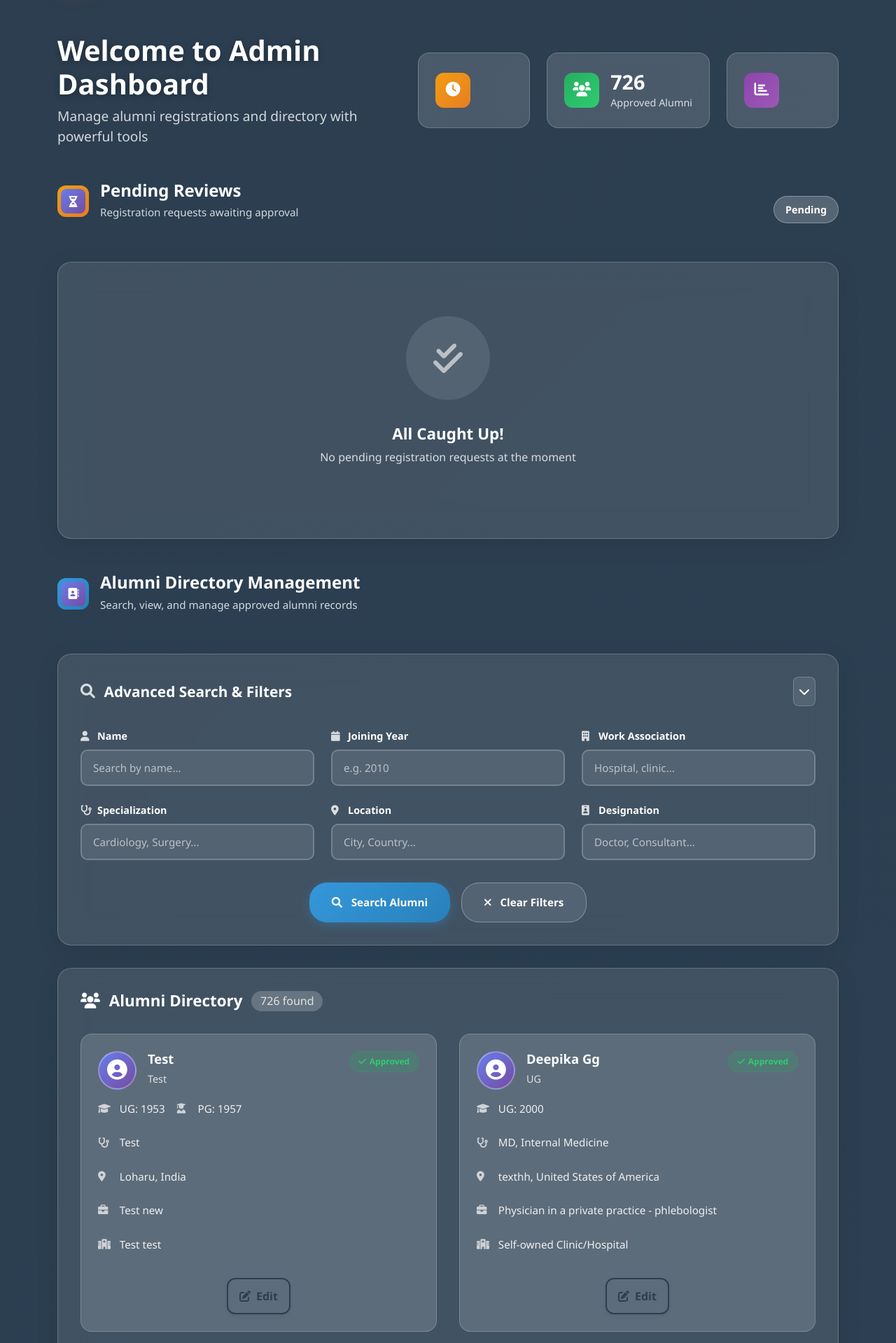
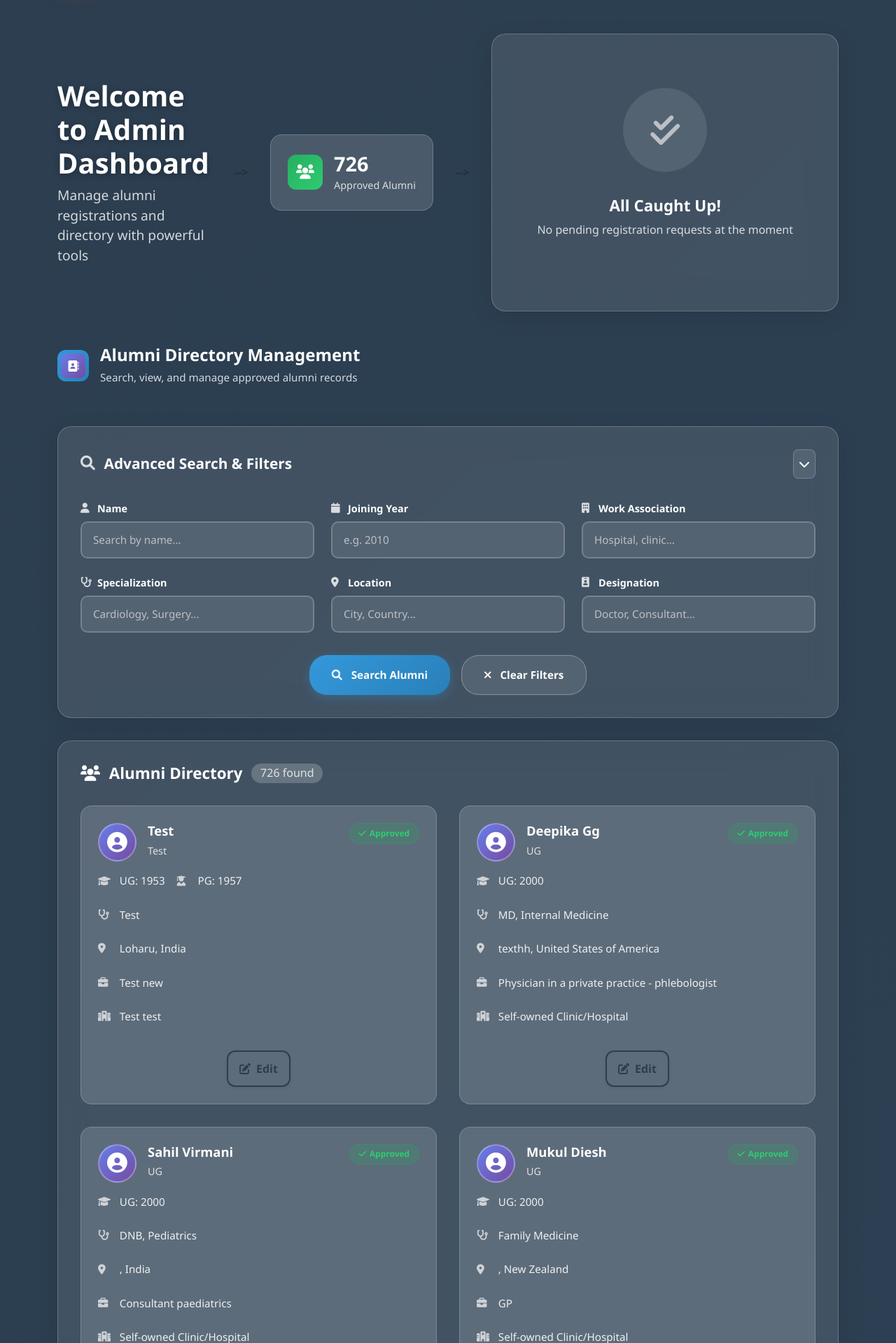
Before and after one commit to praveshgrewal/UCMS, a Django app: page /admin-panel/ in a window 1280 px wide. Shown: the part 86-2005 px from the top of the page at 70% size. Run offline with Django 5.2, Linux system fonts and the light colour scheme; a user stored in the database is signed in; data comes from the database, SQL or seed files in the repository; some libraries are stand-ins or nearby versions.

Commit message:
Update admin_panel.html

```diff
--- a/templates/alumni/admin_panel.html
+++ b/templates/alumni/admin_panel.html
@@ -96,7 +96,7 @@
                     Manage alumni registrations and directory with powerful tools
                 </p>
             </div>
-            <div class="dashboard-stats">
+<!--             <div class="dashboard-stats">
                 <div class="stat-card">
                     <div class="stat-icon pending">
                         <i class="fas fa-clock"></i>
@@ -105,7 +105,7 @@
                         <h3>{{ pending_requests.count }}</h3>
                         <span>Pending Requests</span>
                     </div> -->
-                </div>
+<!--                 </div> --> -->
                 <div class="stat-card">
                     <div class="stat-icon approved">
                         <i class="fas fa-users"></i>
@@ -115,7 +115,7 @@
                         <span>Approved Alumni</span>
                     </div>
                 </div>
-                <div class="stat-card">
+<!--                 <div class="stat-card">
                     <div class="stat-icon total">
                         <i class="fas fa-chart-bar"></i>
                     </div>
@@ -123,11 +123,11 @@
                         <h3>{{ total_registrations|default:"0" }}</h3>
                         <span>Total Registrations</span>
                     </div> -->
-                </div>
-            </div>
-        </div>
+<!--                 </div>
+            </div> --> -->
+<!--         </div> -->
 
-        <div class="admin-section">
+<!--         <div class="admin-section">
             <div class="section-header">
                 <div class="section-title">
                     <div class="title-icon pending">
@@ -141,7 +141,7 @@
                 <div class="section-badge">
                     {{ pending_requests.count }} Pending
                 </div>
-            </div>
+            </div> -->
 
             <div class="amazing-card glass-morphism">
                 {% if pending_requests %}
```
